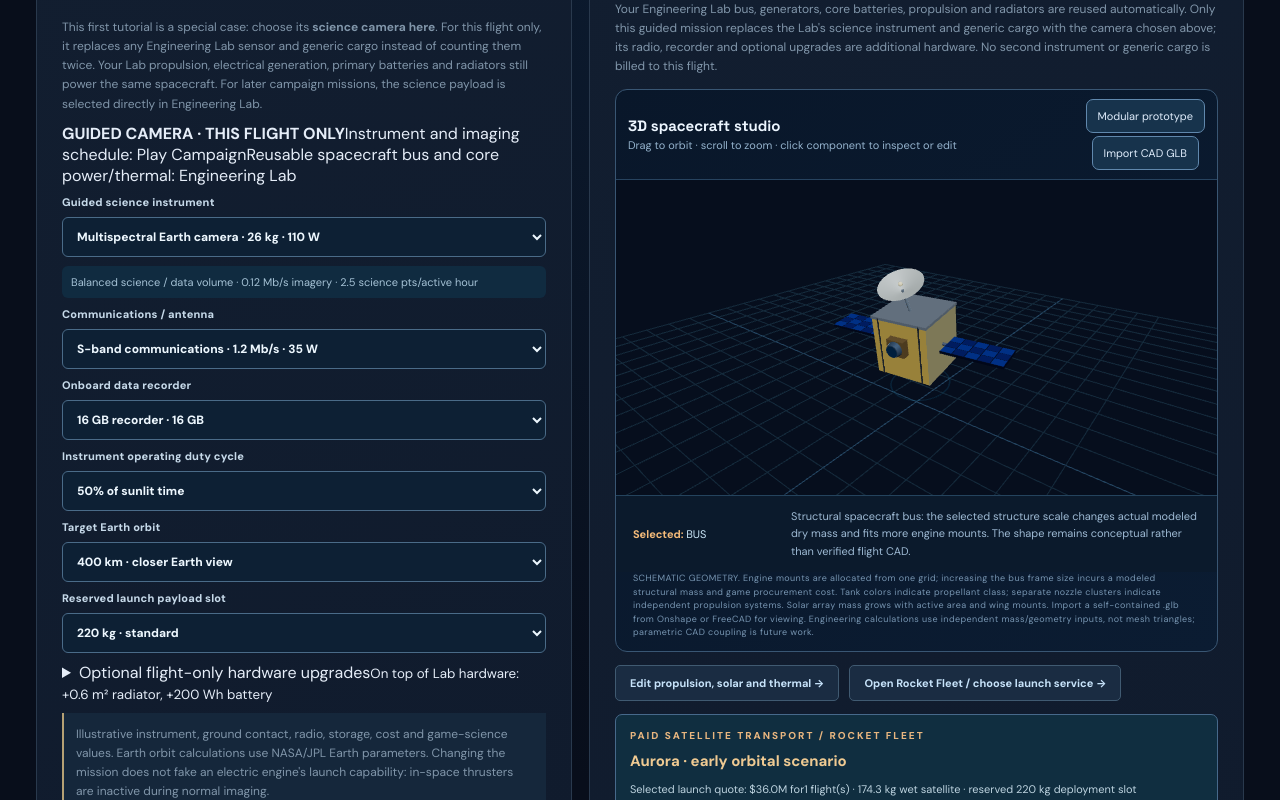
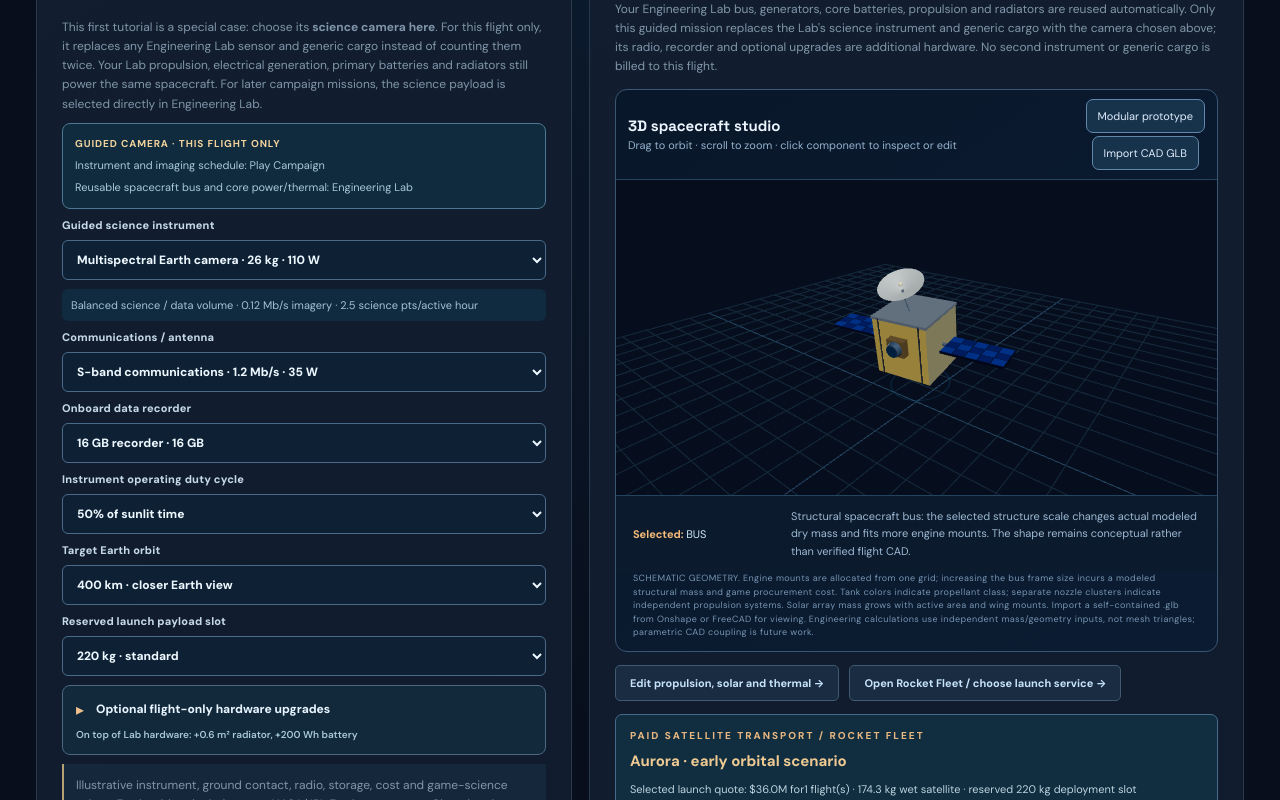
Before and after one commit to Tim8592/space-race-beyond-earth, a React (Vite) app: page / in a window 1280 px wide. Shown: the part 940-1740 px from the top of the page. Built offline with nearby package versions, Linux system fonts and the light colour scheme.

Commit message:
Style guided mission payload source and optional flight-only hardware

```diff
--- a/src/styles.css
+++ b/src/styles.css
@@ -1152,3 +1152,20 @@
 .campaign-optional-kit-body{display:grid;gap:12px;border-top:1px solid #36536a;padding:12px}
 .campaign-optional-kit .campaign-module-option{min-width:0}
 @media(max-width:520px){.campaign-installed-facts{grid-template-columns:minmax(0,1fr)}.campaign-installed-craft>.secondary-button{width:100%}}
+
+/* Guided tutorial: one mission camera override, extra hardware clearly separated. */
+.ob-guided-source{display:grid;gap:6px;background:#102b3d;border:1px solid #4b7894;border-radius:8px;padding:12px;color:#a9c9dc;font-size:11px;line-height:1.5}
+.ob-guided-source strong{color:#f1d39d;font-size:10px;letter-spacing:.9px}
+.ob-mission-upgrades{background:#11293a;border:1px solid #4b6981;border-radius:8px;min-width:0}
+.ob-mission-upgrades>summary{display:flex;align-items:center;flex-wrap:wrap;gap:8px 12px;cursor:pointer;list-style:none;padding:13px;color:#e8f4ff;font-size:12px;font-weight:800}
+.ob-mission-upgrades>summary::-webkit-details-marker{display:none}
+.ob-mission-upgrades>summary::before{content:'▸';color:#edc08d;font-size:16px}
+.ob-mission-upgrades[open]>summary::before{content:'▾'}
+.ob-mission-upgrades>summary small{font-size:10px;font-weight:600;color:#a7c7da;overflow-wrap:anywhere}
+.ob-mission-upgrade-body{display:grid;gap:12px;border-top:1px solid #3f5e72;padding:12px}
+.ob-mission-upgrade-body>p{font-size:11px;color:#a9c5d6;line-height:1.65;margin:0}
+.sys-guided-payload-notice{background:#122d42;border:1px solid #567b94;border-radius:9px;padding:16px;display:flex;flex-direction:column;gap:10px}
+.sys-guided-payload-notice>strong{font-family:'Space Grotesk',sans-serif;color:#f4dba9;font-size:16px}
+.sys-guided-payload-notice>p{font-size:12px;color:#b4d0e2;line-height:1.7;margin:0}
+.sys-guided-payload-notice>.secondary-button{align-self:flex-start;white-space:normal;text-align:left}
+@media(max-width:520px){.sys-guided-payload-notice>.secondary-button{width:100%}}
```
